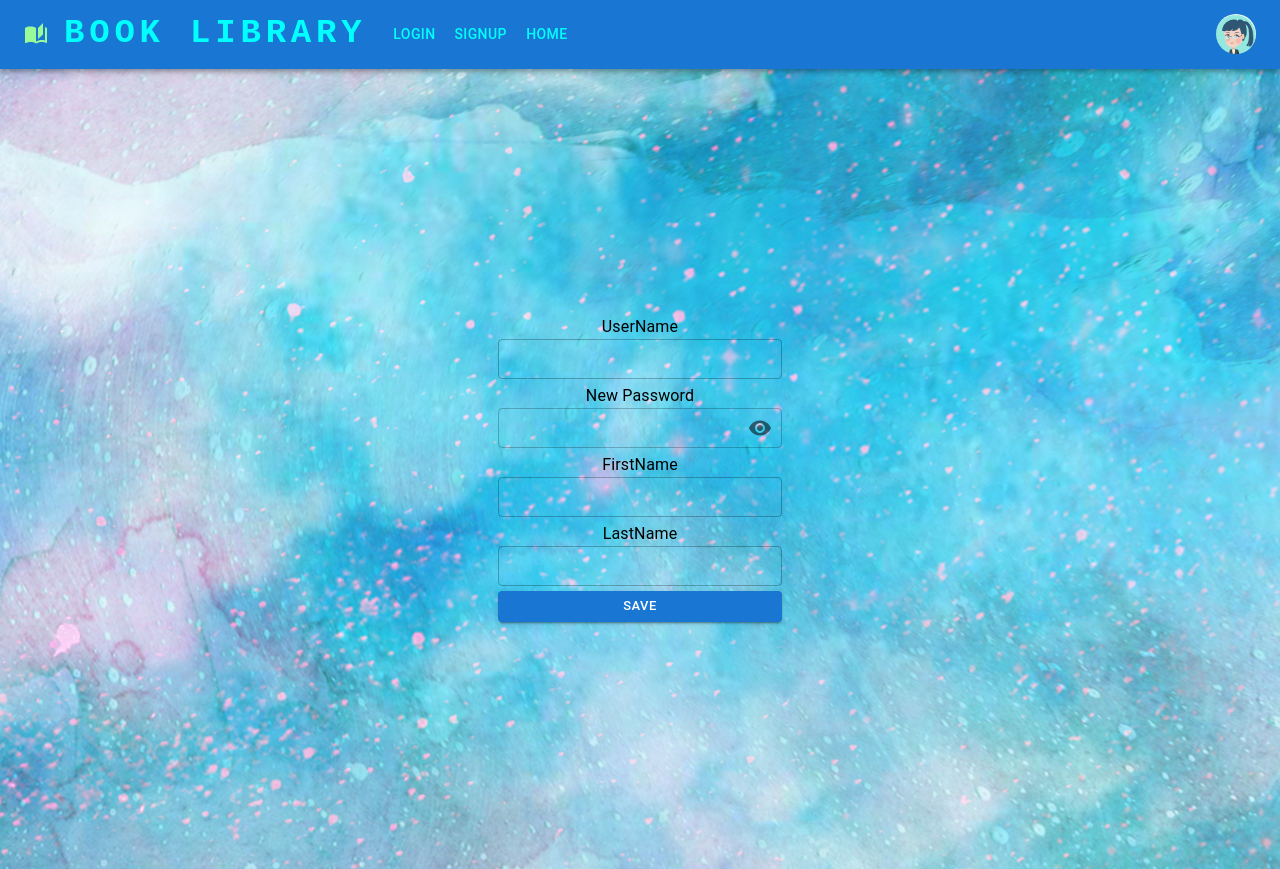
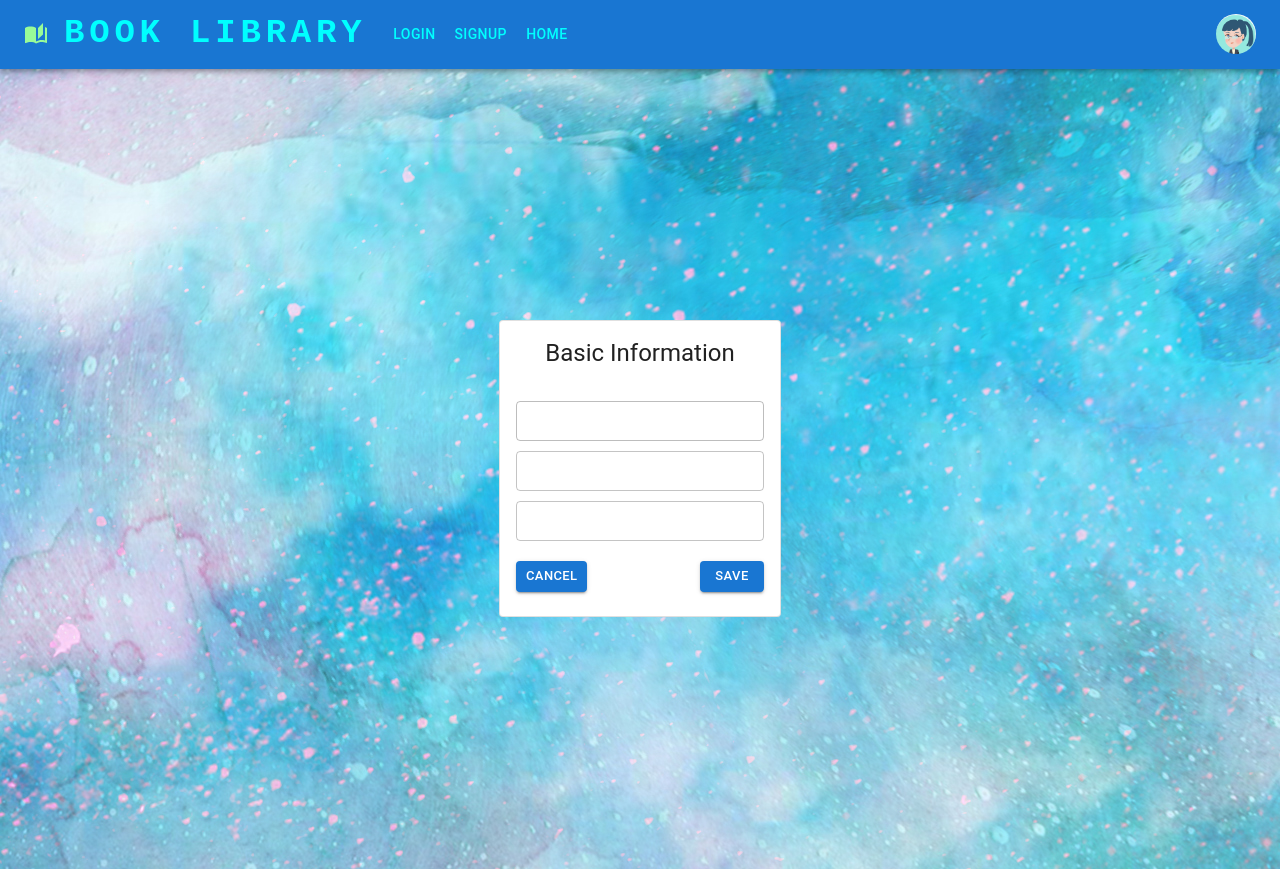
Before and after one commit to syllogism1123/myBookLib, a React (Create React App) app in the folder book-frontend/: page /account in a window 1280 px wide. Built offline with nearby package versions, Linux system fonts and the light colour scheme.

Commit message:
do some css stuff

```diff
--- a/book-frontend/src/App.css
+++ b/book-frontend/src/App.css
@@ -107,3 +107,14 @@
     margin-left: 20px;
     margin-right: 200px;
 }
+
+.button-container {
+    display: flex;
+    justify-content: space-between;
+    margin-top: 10px;
+}
+
+.card-container {
+    border: 1px solid #ccc;
+    border-radius: 4px;
+}
--- a/book-frontend/src/App.tsx
+++ b/book-frontend/src/App.tsx
@@ -18,7 +18,7 @@ function App() {
         return localStorage.getItem('token') !== "";
     }
 
-  /*  console.log(isLoggedIn())*/
+    /* console.log(isLoggedIn())*/
     const data = localStorage.getItem('token')
     useEffect(() => {
 
--- a/book-frontend/src/componet/AccountPage.tsx
+++ b/book-frontend/src/componet/AccountPage.tsx
@@ -1,4 +1,14 @@
-import {Button, FormControl, IconButton, InputAdornment, OutlinedInput, TextField, Typography} from "@mui/material";
+import {
+    Button,
+    Card,
+    CardContent, CardHeader,
+    FormControl,
+    IconButton,
+    InputAdornment,
+    OutlinedInput,
+    TextField,
+    Typography
+} from "@mui/material";
 import React, {ChangeEvent, FormEvent, useEffect, useState} from "react";
 import {useNavigate} from "react-router-dom";
 import axios from "axios";
@@ -14,6 +24,7 @@ export const AccountPage = (props: Props) => {
     const navigate = useNavigate();
     const [user, setUser] = useState<User>(initialState);
     const {updateUser} = useUser();
+    const [initialUser, setInitialUser] = useState<User>(initialState);
 
     useEffect(() => {
         if (props.user) {
@@ -22,6 +33,7 @@ export const AccountPage = (props: Props) => {
             })
                 .then((response) => {
                     setUser(response.data)
+                    setInitialUser(response.data);
                     console.log(user)
                 })
                 .catch((error) => {
@@ -47,7 +59,7 @@ export const AccountPage = (props: Props) => {
     function onSubmit(event: FormEvent<HTMLFormElement>) {
         if (user?.password) {
             event.preventDefault();
-            updateUser(user).then(() => navigate("/books")).catch((r) => console.error(r))
+            updateUser(user).then(() => navigate("/mylibrary")).catch((r) => console.error(r))
 
         }
     }
@@ -67,29 +79,51 @@ export const AccountPage = (props: Props) => {
         event.preventDefault();
     };
 
+    const handleClickClearPassword = () => {
+        if (user?.id) {
+            setUser({
+                ...user,
+                id: user.id,
+                password: ""
+            });
+        }
+    };
+
+    const handleCancel = (event: React.MouseEvent<HTMLButtonElement>) => {
+        event.preventDefault();
+        setUser(initialUser);
+    };
 
     return (
+
         <div className="login-page-container">
+            <Card variant="outlined" className="card-container">
+                <CardHeader
+                    title={
+                        <Typography variant="h5" component="div">
+                          Basic Information
+                        </Typography>
+                    }
+                />
+                <CardContent>
                     <FormControl component="form" onSubmit={onSubmit}>
-                <Typography>UserName</Typography>
                         <TextField
                             name="username"
                             type="text"
-                    required
                             value={user?.username}
                             size="small"
-                    style={{marginBottom: '5px'}}
-                    inputProps={{style: {textAlign: 'center'}}}
+                            style={{marginBottom: '10px'}}
+                            inputProps={{style: {textAlign: 'center', backgroundColor: "white"}}}
                             disabled
                         />
-                <Typography>New Password</Typography>
-                <OutlinedInput
+                        {/* <OutlinedInput
                     id="outlined-adornment-password"
                     name="password"
                     required
                     type={showPassword ? 'text' : 'password'}
                     value={user?.password}
                     onChange={onChange}
+
                     endAdornment={
                         <InputAdornment position="end">
                             <IconButton
@@ -102,36 +136,42 @@ export const AccountPage = (props: Props) => {
                             </IconButton>
                         </InputAdornment>
                     }
-                    style={{marginBottom: '5px'}}
+                    style={{marginBottom: '10px', backgroundColor: "white"}}
                     inputProps={{style: {textAlign: 'center'}}}
                     size="small"
-                />
-                <Typography>FirstName</Typography>
+                />*/}
+
                         <TextField
                             name="firstname"
                             type="text"
-                    required
                             value={user?.firstname}
                             size="small"
-                    style={{marginBottom: '5px'}}
-                    inputProps={{style: {textAlign: 'center'}}}
-                    disabled
+                            style={{marginBottom: '10px'}}
+                            inputProps={{style: {textAlign: 'center', backgroundColor: "white"}}}
+                            onChange={onChange}
+
                         />
-                <Typography>LastName</Typography>
                         <TextField
                             name="lastname"
                             type="text"
-                    required
                             value={user?.lastname}
                             size="small"
-                    style={{marginBottom: '5px'}}
-                    inputProps={{style: {textAlign: 'center'}}}
-                    disabled
+                            style={{marginBottom: '10px'}}
+                            inputProps={{style: {textAlign: 'center', backgroundColor: "white"}}}
+                            onChange={onChange}
                         />
+
+                        <div className="button-container">
+                            <Button variant="contained" type="submit" size="small" onClick={handleCancel}>
+                                Cancel
+                            </Button>
                             <Button variant="contained" type="submit" size="small">
                                 Save
                             </Button>
+                        </div>
                     </FormControl>
+                </CardContent>
+            </Card>
         </div>
     );
 }
--- a/book-frontend/src/componet/LoginPage.tsx
+++ b/book-frontend/src/componet/LoginPage.tsx
@@ -1,6 +1,6 @@
 import React, {FormEvent, useState} from "react";
 import {useNavigate} from "react-router-dom";
-import {Alert, Button, FormControl, TextField} from "@mui/material";
+import {Alert, Button, Card, CardContent, CardHeader, FormControl, TextField, Typography} from "@mui/material";
 import 'react-toastify/dist/ReactToastify.css';
 import useUser from "../hook/useUser";
 import {toast} from "react-toastify";
@@ -48,6 +48,15 @@ export const LoginPage = (props: Props) => {
 
     return (
         <div className="login-page-container">
+            <Card variant="outlined" className="card-container">
+                <CardHeader
+                    title={
+                        <Typography variant="h5" component="div">
+                            Sign In Your Account
+                        </Typography>
+                    }
+                />
+                <CardContent>
                     <FormControl component="form" onSubmit={onSubmit}>
                         <TextField
                             name='username'
@@ -76,6 +85,8 @@ export const LoginPage = (props: Props) => {
                             </Alert>
                         }
                     </FormControl>
+                </CardContent>
+            </Card>
 
         </div>
     )
--- a/book-frontend/src/componet/SignUpPage.tsx
+++ b/book-frontend/src/componet/SignUpPage.tsx
@@ -1,4 +1,4 @@
-import {Alert, Button, FormControl, TextField} from "@mui/material";
+import {Alert, Button, Card, CardContent, CardHeader, FormControl, TextField, Typography} from "@mui/material";
 import React, {ChangeEvent, FormEvent, useState} from "react";
 import {useNavigate} from "react-router-dom";
 import {UserModel} from "../model/UserModel";
@@ -46,6 +46,15 @@ export const SignUpPage = (props: createUserProps) => {
 
     return (
         <div className="login-page-container">
+            <Card variant="outlined" className="card-container">
+                <CardHeader
+                    title={
+                        <Typography variant="h5" component="div">
+                            Personal Information
+                        </Typography>
+                    }
+                />
+                <CardContent>
                     <FormControl component="form" onSubmit={onSubmit}>
                         <TextField
                             name="username"
@@ -100,8 +109,8 @@ export const SignUpPage = (props: createUserProps) => {
                             </Alert>
                         }
                     </FormControl>
-
-
+                </CardContent>
+            </Card>
         </div>
     );
 
```
Also changed, not shown: 1 other file (tests, documents, lock files or other folders). Lines whose indentation alone changed are shown as unchanged.
